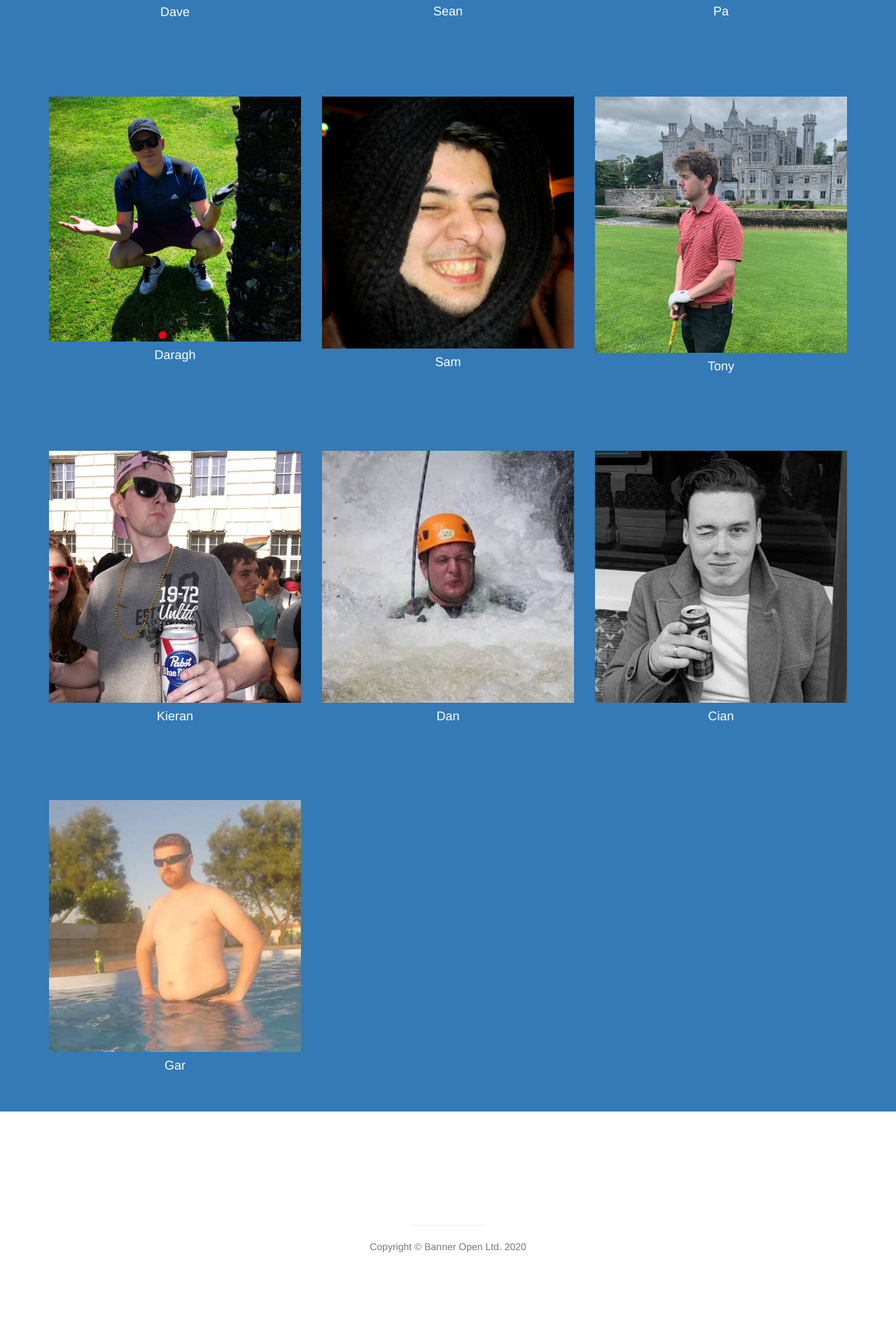
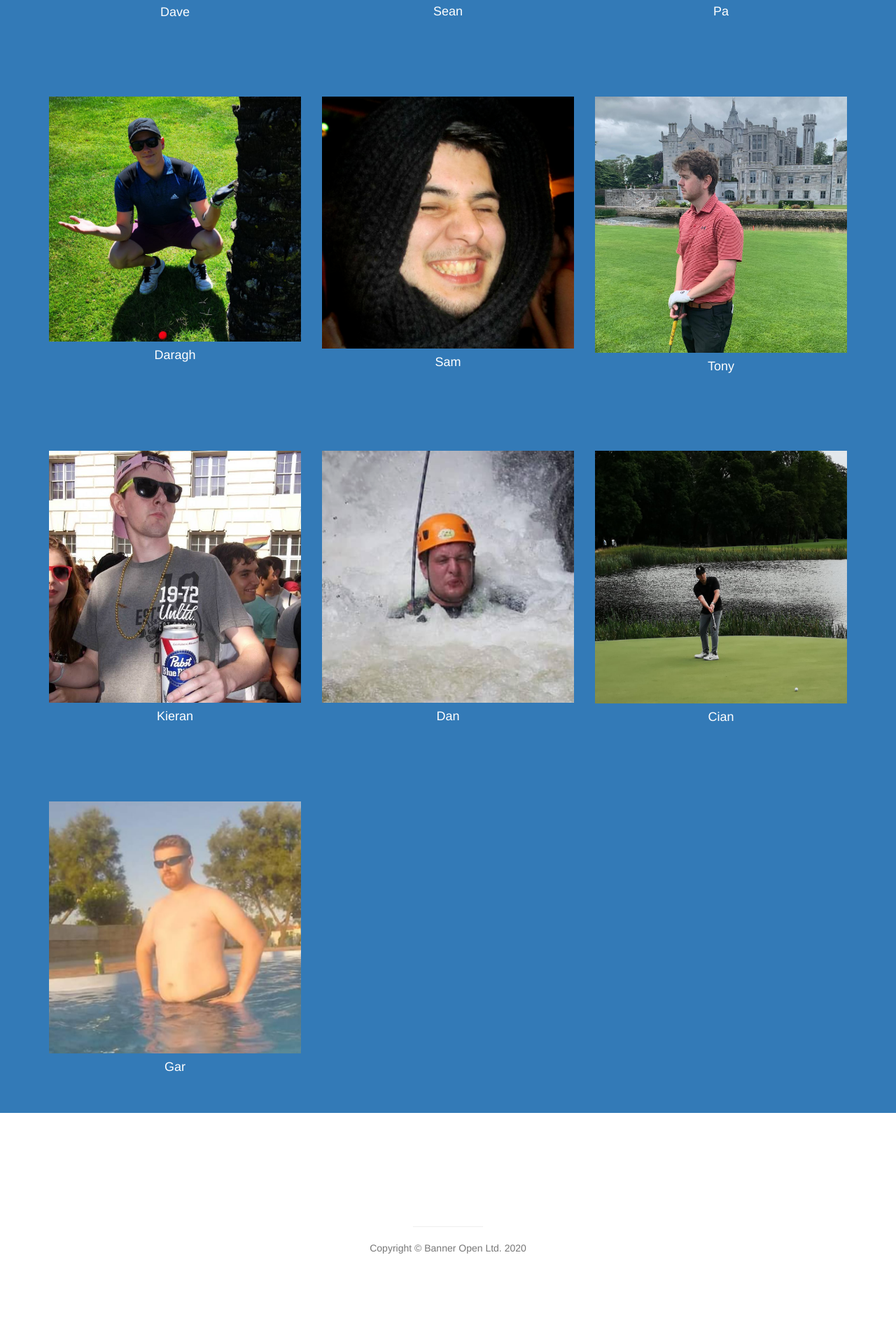
Before and after one commit to banner-open/BannerOpen, a Jekyll site: the page built from index.html, in a window 1280 px wide. Shown: the part 3244-5147 px from the top of the page at 70% size. Built offline with Jekyll 4.4.1, drawn with Linux system fonts in a browser that asks for light colours; nearby versions of some CDN libraries; library files that are not in the unit come from our copies.

Commit message:
photo update

```diff
--- a/_includes/profile-international.html
+++ b/_includes/profile-international.html
@@ -203,7 +203,7 @@
                                 <div class="team-member">
                                     <figure>
                                         <img
-                                            src="../img/cian.png"
+                                            src="../img/cian.jpeg"
                                             alt=""
                                             class="img-responsive"
                                         />
--- a/_includes/profile.html
+++ b/_includes/profile.html
@@ -538,7 +538,7 @@
                                 <div class="team-member">
                                     <figure>
                                         <img
-                                            src="../img/cian.png"
+                                            src="../img/cian.jpeg"
                                             alt=""
                                             class="img-responsive"
                                         />
```
Also changed, not shown: img/cian.jpeg (added), 1 other file.
